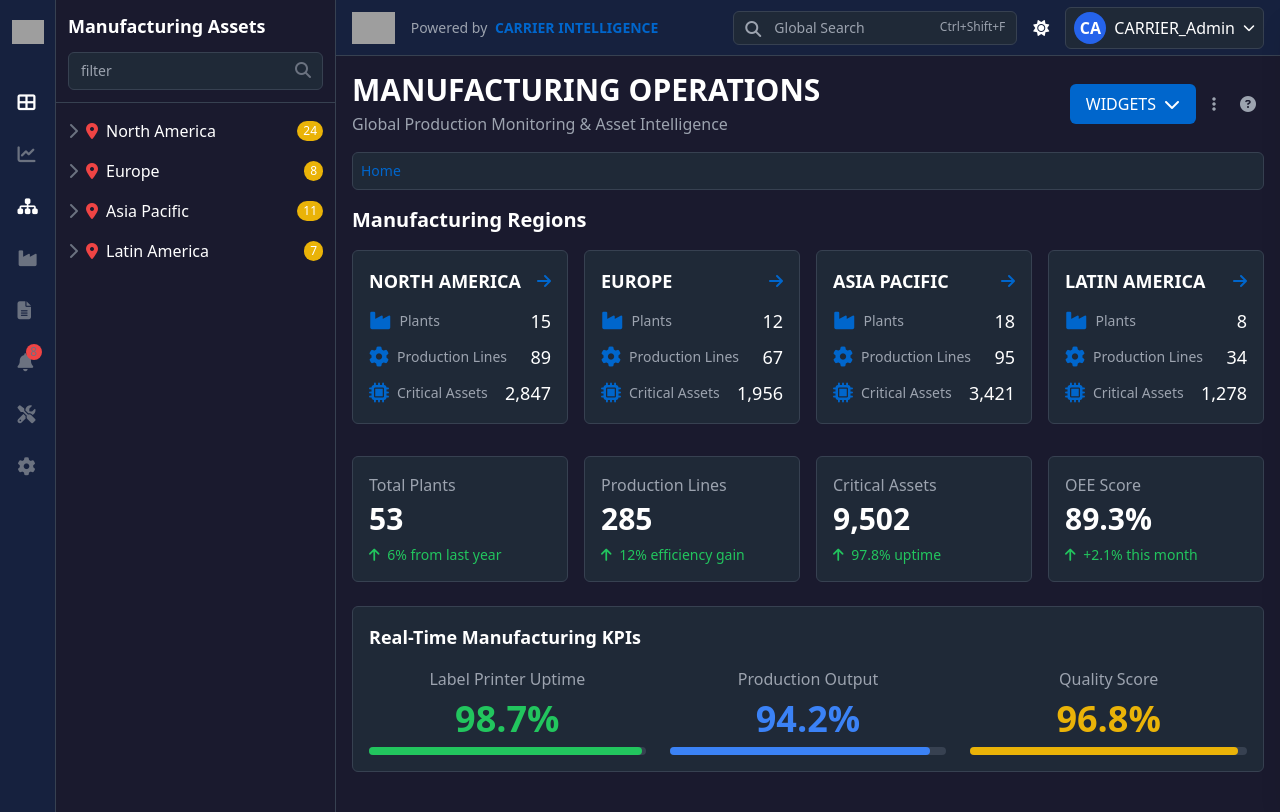
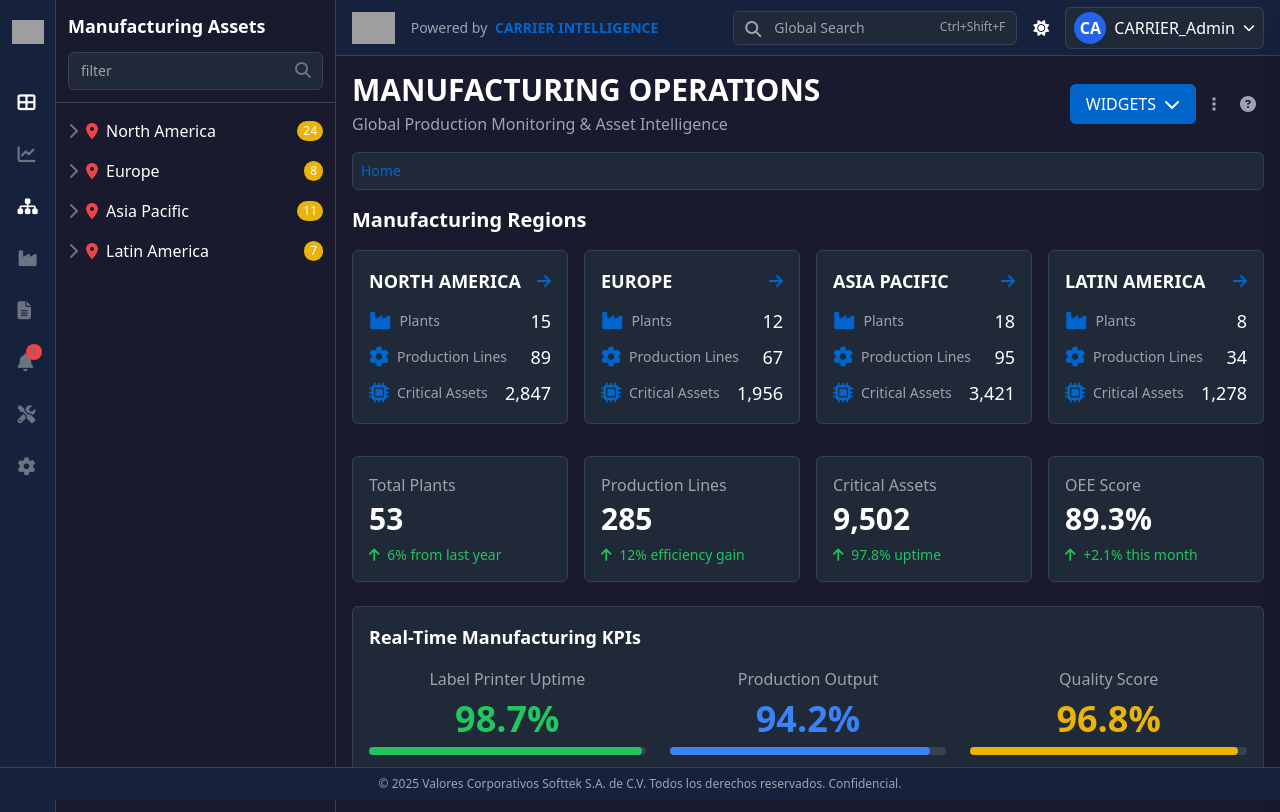
Before and after one commit to robcisdev/I4.0, a plain HTML site: page demo.html in a window 1280 px wide. Drawn offline with nearby package versions, Linux system fonts and the light colour scheme; grey boxes are pictures that could not be loaded.

Commit message:
Update demo.html

```diff
--- a/demo.html
+++ b/demo.html
@@ -154,7 +154,9 @@
         <!-- Left Sidebar -->
         <div class="w-14 bg-carrier-darker flex flex-col items-center py-4 border-r border-carrier-border">
             <div class="mb-6">
-                <img src="https://pfst.cf2.poecdn.net/base/image/9efe704e01d5a6f7a7b329f4d99687dc3103ba2dea921e54ad9be4a0267d6913?w=318&h=130" alt="blauLabs" class="w-8 h-8 object-contain">
+                <a href="https://github.com/YOUR_USERNAME/YOUR_REPOSITORY/blob/main/index.html" target="_blank" class="block hover:opacity-80 transition-opacity">
+                    <img src="https://pfst.cf2.poecdn.net/base/image/9efe704e01d5a6f7a7b329f4d99687dc3103ba2dea921e54ad9be4a0267d6913?w=318&h=130" alt="blauLabs" class="w-8 h-8 object-contain">
+                </a>
             </div>
             <div class="flex flex-col space-y-6 mt-4">
                 <a href="#" class="text-white hover:text-carrier-blue">
@@ -1208,6 +1210,13 @@
                     </div>
                 </div>
             </div>
+        </div>
+    </div>
+
+    <!-- Fixed Footer Legend -->
+    <div class="fixed bottom-0 left-0 right-0 bg-carrier-darker border-t border-carrier-border px-4 py-2 z-50">
+        <div class="text-center text-xs text-gray-400">
+            © 2025 Valores Corporativos Softtek S.A. de C.V. Todos los derechos reservados. Confidencial.
         </div>
     </div>
 
```
